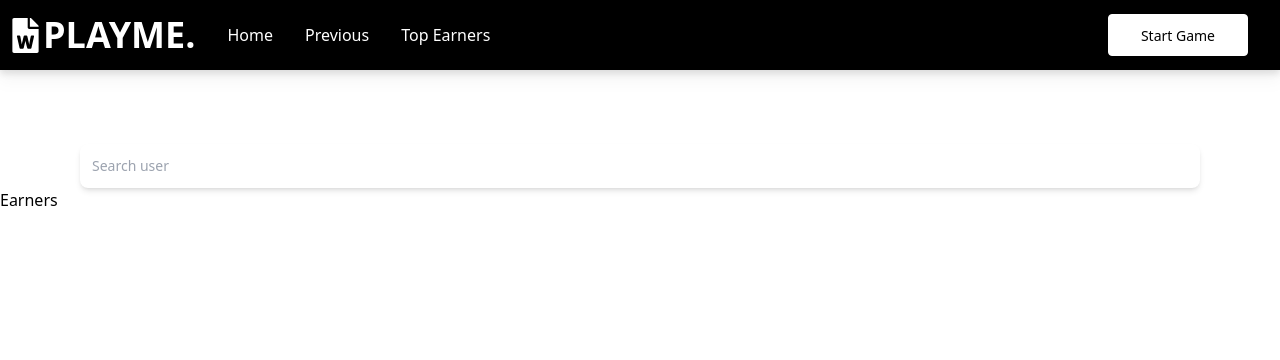
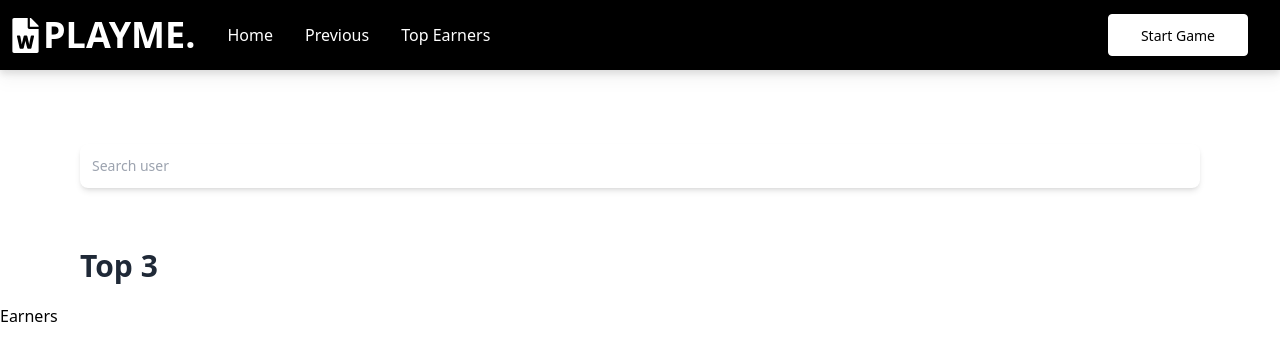
Before and after one commit to kwakyebrilliant/playme, a React (Create React App) app: page /earners in a window 1280 px wide. Shown: the top 360 px of the page. Built offline with nearby package versions, Linux system fonts and the light colour scheme; the HTML template or start-up script is replaced by a standard one.

Commit message:
earners updates

```diff
--- a/src/components/Earners.js
+++ b/src/components/Earners.js
@@ -20,6 +20,13 @@ function Earners() {
             </div>
         </div>
 
+        {/* Top 3 Earners */}
+        <div className="flex flex-col bg-white m-auto pt-10">
+        <h1 className="flex py-5 lg:mx-20 md:mx-10 mx-5 font-bold text-3xl text-gray-800">
+                Top 3
+        </h1>
+        </div>
+
 
        <h1>Earners</h1>
     </div>
```
